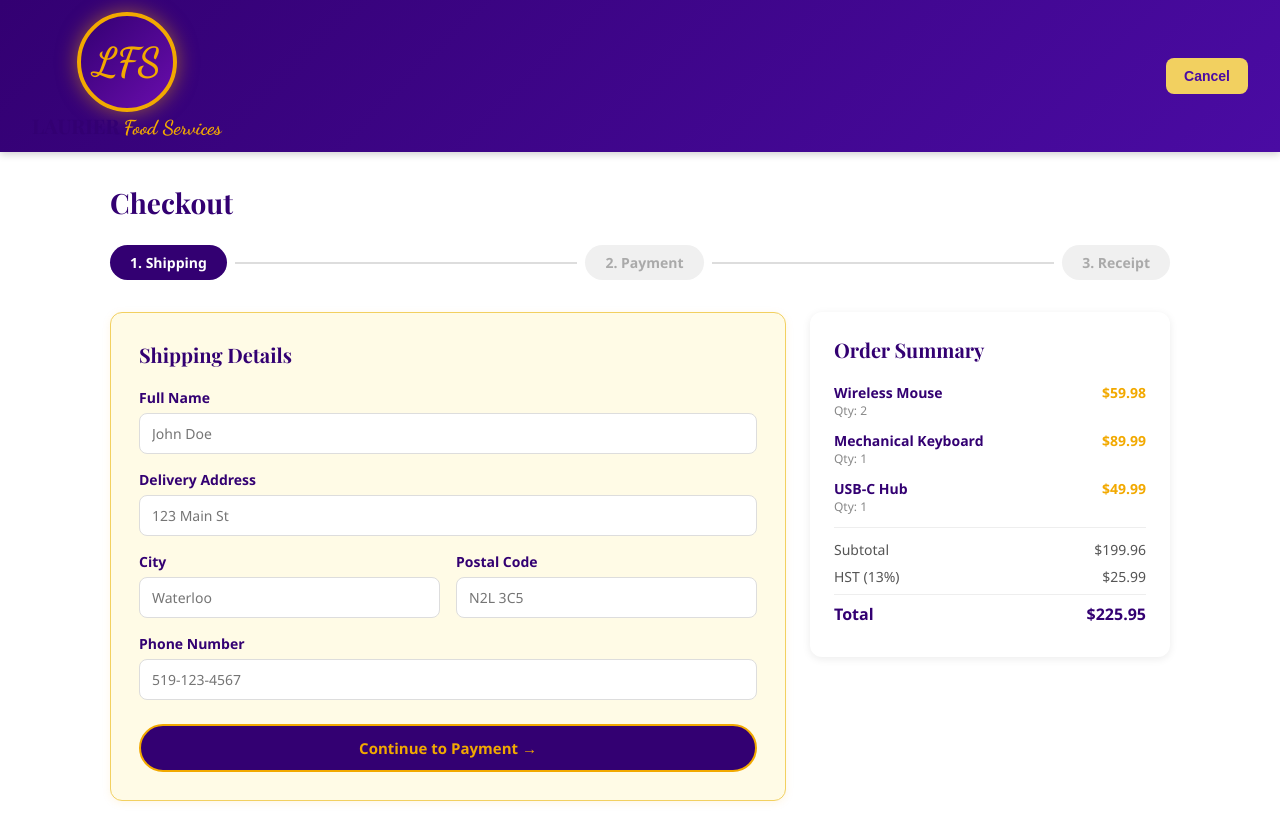
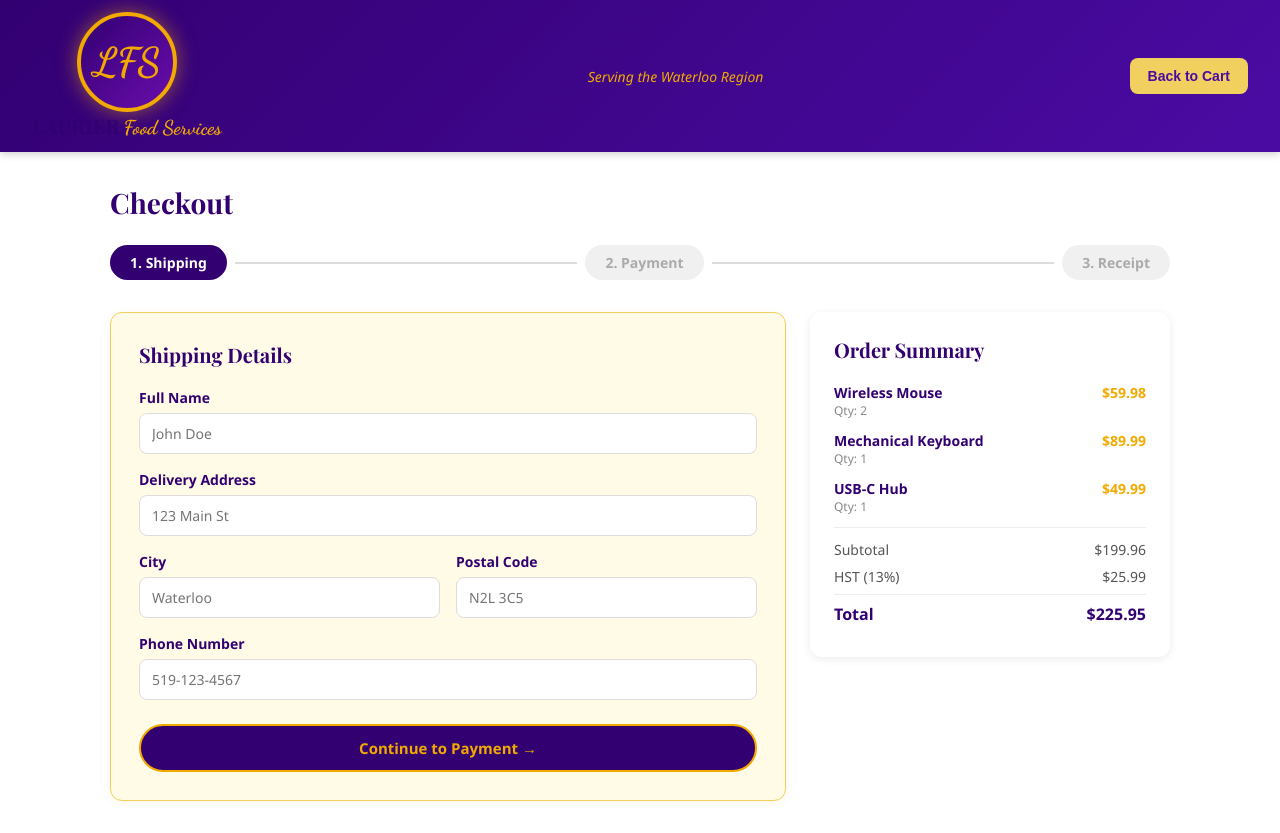
Before and after one commit to Sharif-Deen/CP317-Project, a React (Vite) app in the folder laurierFS-client/: page /checkout in a window 1280 px wide. Built offline with nearby package versions, Linux system fonts and the light colour scheme.

Commit message:
Add the slogan and change the cancel button to back to cart

```diff
--- a/laurierFS-client/src/pages/CheckoutPage.jsx
+++ b/laurierFS-client/src/pages/CheckoutPage.jsx
@@ -157,13 +157,13 @@ export default function CheckoutPage() {
 
       <div className="checkout-navbar">
         <Logo />
-
+      <span className="header-tagline">Serving the Waterloo Region</span>
         <div className="nav-links">
   <button
     className="cancel-btn"
     onClick={() => navigate("/cart")}
   >
-    Cancel
+    Back to Cart
   </button>
 </div>
       </div>
--- a/laurierFS-client/src/styles/CheckoutPage.css
+++ b/laurierFS-client/src/styles/CheckoutPage.css
@@ -377,3 +377,8 @@
 .cancel-btn:hover {
   background: #f2d060;
 }
+.header-tagline {
+    color: var(--accent);
+    font-style: italic;
+    font-size: 14px;
+}
```
